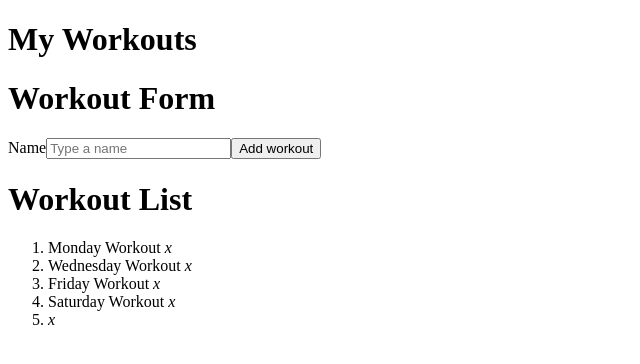
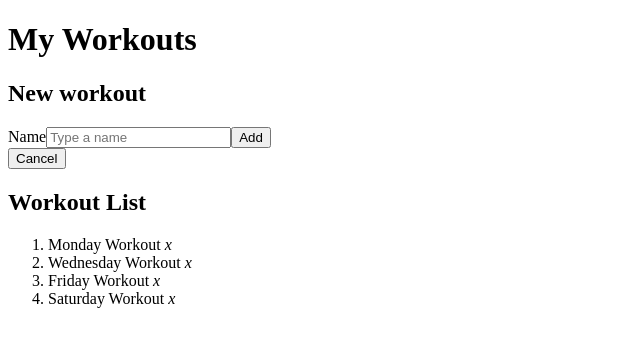
Before and after one commit to Alg0r3/daily-quests-vue, a Vue app: page / in a window 1280 px wide. Both pictures are taken after a click on the button "Add workout". Shown: the top 364 px of the page, without its empty margins (0-640 px from the left). Built offline with nearby package versions, Linux system fonts and the light colour scheme.

Commit message:
feat: render workout form toggleable

```diff
--- a/src/features/workouts/components/WorkoutForm.vue
+++ b/src/features/workouts/components/WorkoutForm.vue
@@ -12,11 +12,11 @@ async function onSubmit() {
 </script>
 
 <template>
-  <h1>Workout Form</h1>
+  <h2>New workout</h2>
   <form @submit.prevent="onSubmit">
     <label for="name">Name</label>
     <input id="name" type="text" placeholder="Type a name" v-model.trim="name" />
-    <button type="submit">Add workout</button>
+    <button type="submit">Add</button>
   </form>
 </template>
 
--- a/src/features/workouts/components/WorkoutList.vue
+++ b/src/features/workouts/components/WorkoutList.vue
@@ -19,7 +19,7 @@ onMounted(() => {
 </script>
 
 <template>
-  <h1>Workout List</h1>
+  <h2>Workout List</h2>
   <ol>
     <li v-for="workout in workoutList" :key="workout.id">
       {{ workout.name }}
--- a/src/pages/WorkoutPage.vue
+++ b/src/pages/WorkoutPage.vue
@@ -1,11 +1,27 @@
 <script setup lang="ts">
 import WorkoutForm from '@/features/workouts/components/WorkoutForm.vue'
 import WorkoutList from '@/features/workouts/components/WorkoutList.vue'
+import { ref } from 'vue'
+
+const isFormVisible = ref(false)
+
+function toggleFormVisibility() {
+  isFormVisible.value = !isFormVisible.value
+}
 </script>
 
 <template>
   <h1>My Workouts</h1>
-  <WorkoutForm />
+
+  <Transition name="fade">
+    <WorkoutForm v-if="isFormVisible" />
+  </Transition>
+
+  <button @click="toggleFormVisibility">
+    {{ isFormVisible ? 'Cancel' : 'Add workout' }}
+  </button>
+
+
   <WorkoutList />
 </template>
 
```
